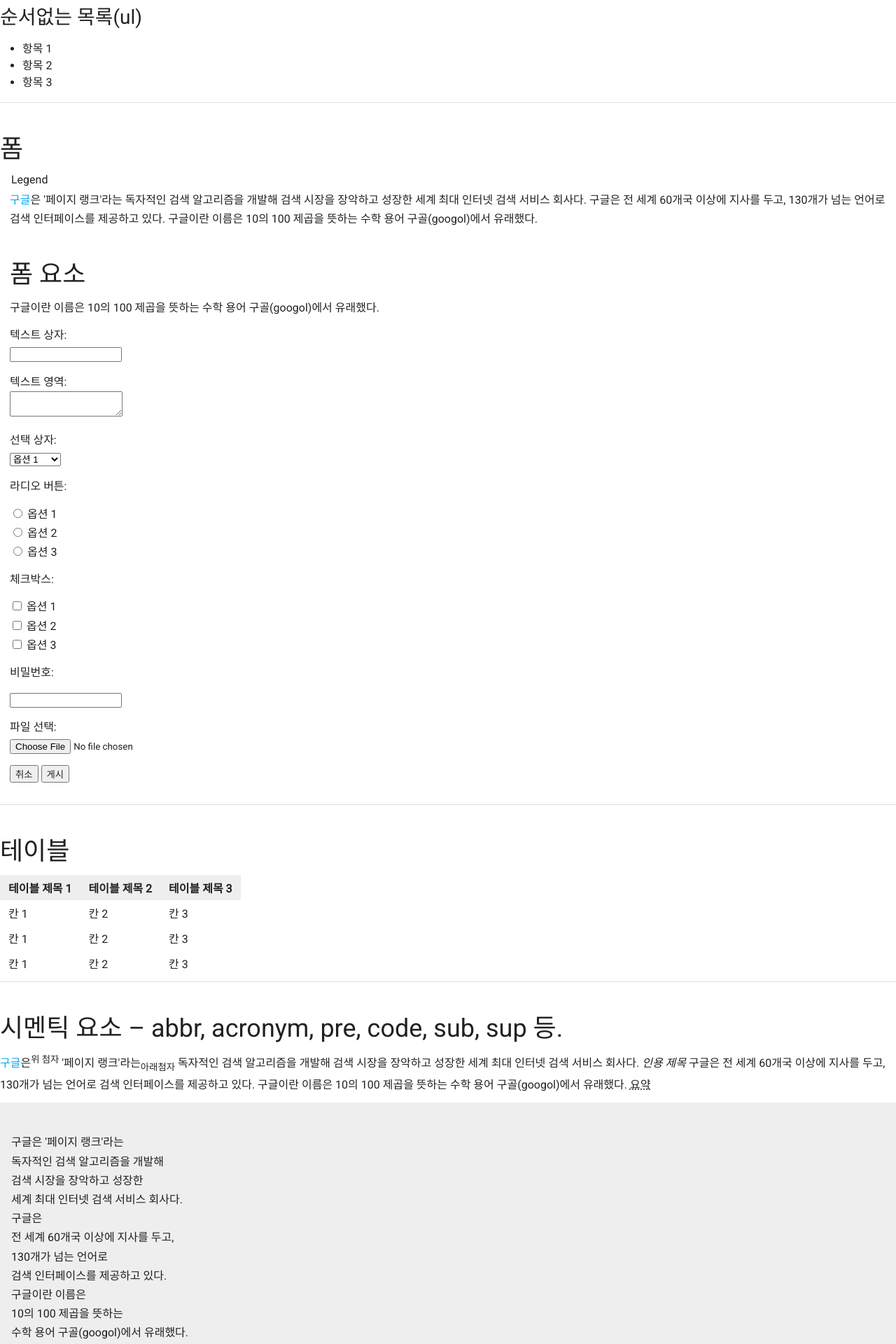
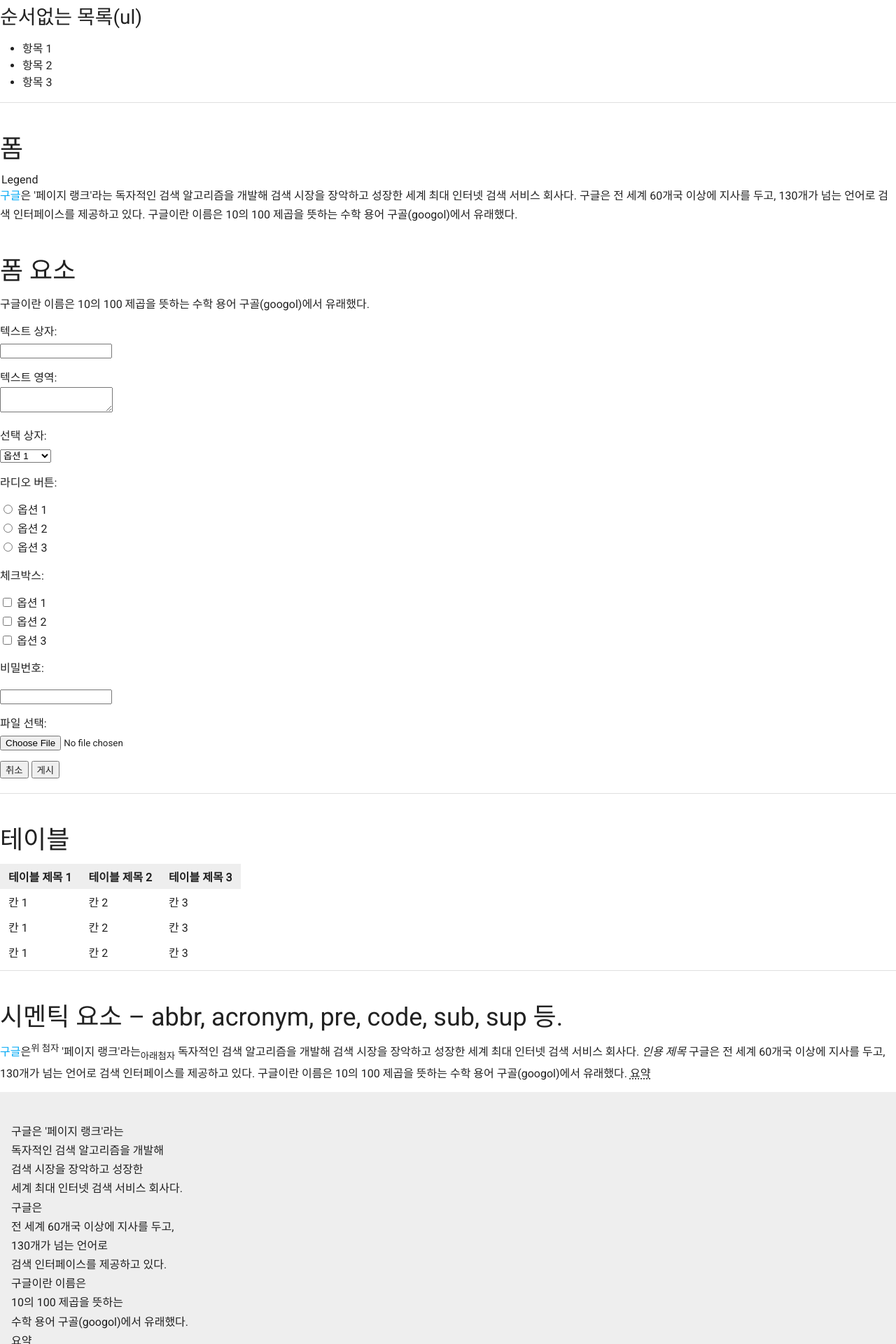
Before and after one commit to opnay/opnay.github.io, a Jekyll site: the page built from test.html, in a window 1280 px wide. Shown: the part 1159-3079 px from the top of the page at 70% size. Built offline with Jekyll 4.4.1, drawn with Linux system fonts in a browser that asks for light colours; some web fonts are replaced.

Commit message:
material: fieldset remove margin and padding

```diff
--- a/css/material.css
+++ b/css/material.css
@@ -24,7 +24,7 @@
 
 hr {border:0; border-top:1px solid rgba(0,0,0,0.12);}
 
-fieldset {border:0;}
+fieldset {margin:0; padding:0; border:0;}
 
 table {border-spacing:0;}
 th, td {padding:6px 12px;}
```
